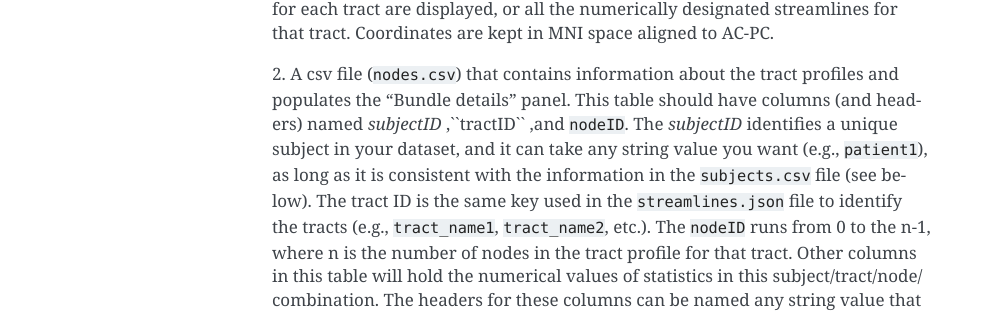
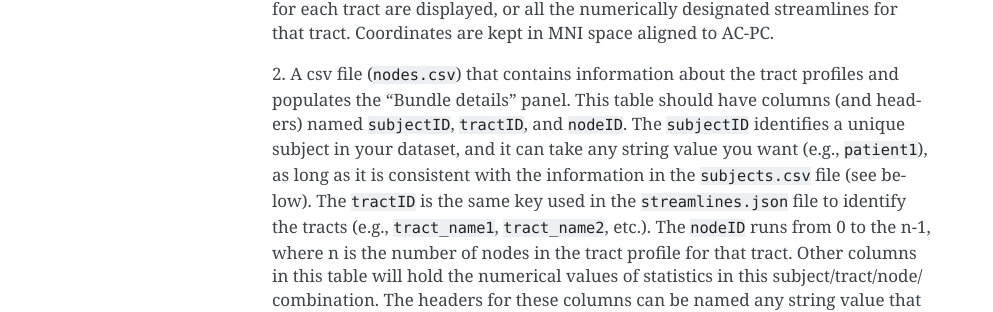
Before and after one commit to yeatmanlab/AFQ-Browser, a Sphinx documentation site: the page built from doc/dataformat.rst, in a window 1280 px wide. Shown: the part 678-990 px from the top of the page, without its empty margins (148-1141 px from the left). Built offline with Sphinx 7.4.7, drawn with Linux system fonts in a browser that asks for light colours; pages that are not in the unit, such as notebooks, are missing from menus.

```diff
--- a/doc/dataformat.rst
+++ b/doc/dataformat.rst
@@ -33,10 +33,10 @@ streamlines for that tract. Coordinates are kept in MNI space aligned to AC-PC.
 
 2. A csv file (``nodes.csv``) that contains information about the tract profiles
 and populates the "Bundle details" panel. This table should have columns (and
-headers) named `subjectID` ,``tractID`` ,and ``nodeID``. The `subjectID`
+headers) named ``subjectID``, ``tractID``, and ``nodeID``. The ``subjectID``
 identifies a unique subject in your dataset, and it can take any string value
 you want (e.g., ``patient1``), as long as it is consistent with the information
-in the ``subjects.csv`` file (see below). The tract ID is the same key used in
+in the ``subjects.csv`` file (see below). The ``tractID`` is the same key used in
 the ``streamlines.json`` file to identify the tracts (e.g., ``tract_name1``,
 ``tract_name2``, etc.). The ``nodeID`` runs from 0 to the n-1, where n is the
 number of nodes in the tract profile for that tract. Other columns in this
--- a/doc/installation_guide.rst
+++ b/doc/installation_guide.rst
@@ -23,7 +23,7 @@ distribution,
 Installing the development version
 ~~~~~~~~~~~~~~~~~~~~~~~~~~~~~~~~~~
 
-The development version is probably less stable, but might include new features and fixes. There are two ways to install this version. The first uses `pip`::
+The development version is probably less stable, but might include new features and fixes. There are two ways to install this version. The first uses ``pip``::
 
   pip install git+https://github.com/yeatmanlab/AFQ-Browser.git
 
```
Also changed, not shown: README.md (+7 -0 lines), doc/usage_guide.rst (+15 -5 lines).
